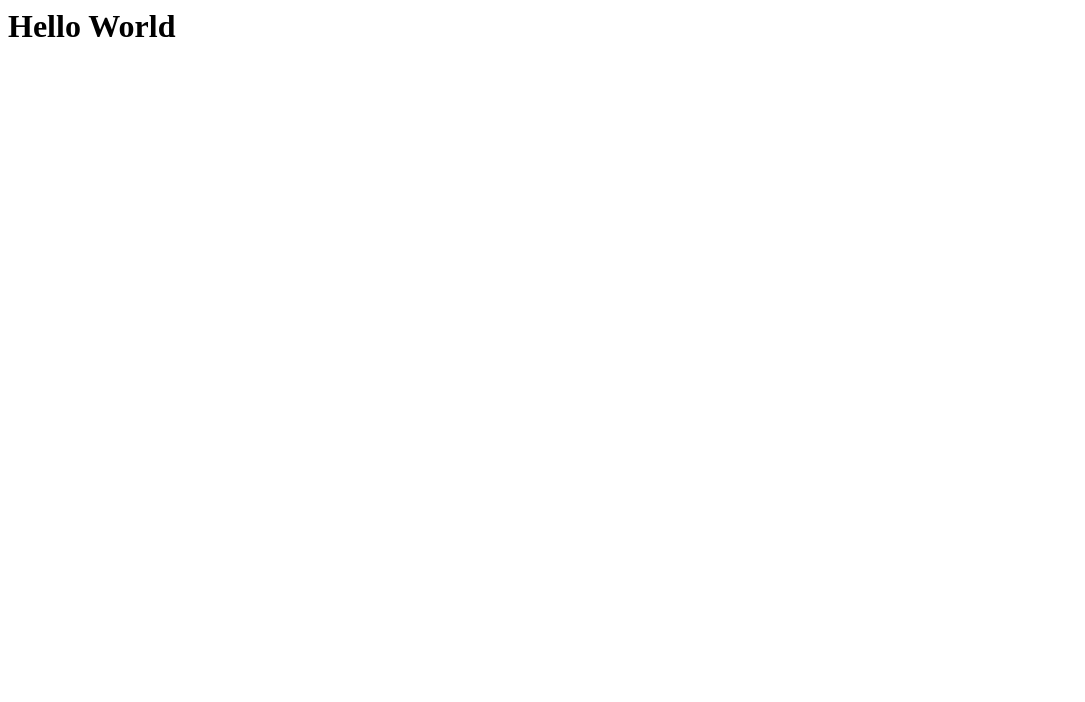
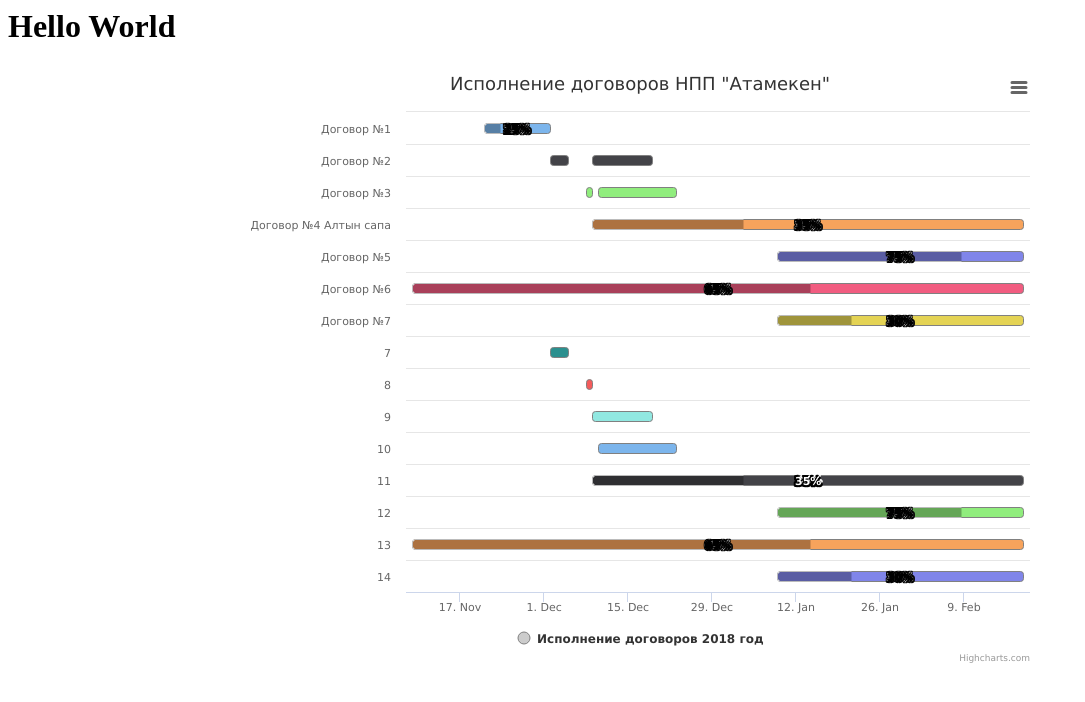
Before and after one commit to ahanseri/ahanseri.github.io, a plain HTML site: page index.html in a window 1280 px wide. Shown: the whole page, without its empty margins (0-1085 px from the left). Drawn offline with nearby package versions, Linux system fonts and the light colour scheme.

Commit message:
edit html with dashb

```diff
--- a/index.html
+++ b/index.html
@@ -1 +1,140 @@
 <h1>Hello World</h1>
+
+<style>
+@import 'https://code.highcharts.com/css/highcharts.css';
+
+#container {
+    min-width: 300px;
+    max-width: 800px;
+    height: 600px;
+    margin: 1em auto;
+}
+
+.highcharts-xrange-series .highcharts-point {
+	stroke-width: 1px;
+	stroke: gray;
+}
+.highcharts-partfill-overlay {
+	fill: black;
+	fill-opacity: 0.3;
+}
+.highcharts-data-label text {
+	fill: white;
+	text-shadow: 1px 1px black, -1px 1px black, -1px -1px black, 1px -1px ;
+}
+</style>
+
+<script src="https://code.highcharts.com/js/highcharts.js"></script>
+<script src="https://code.highcharts.com/js/modules/xrange.js"></script>
+<script src="https://code.highcharts.com/js/modules/exporting.js"></script>
+
+<div id="container"></div>
+
+<script>
+Highcharts.chart('container', {
+    chart: {
+        type: 'xrange'
+    },
+    title: {
+        text: 'Исполнение договoров НПП "Атамекен"'
+    },
+    xAxis: {
+        type: 'datetime'
+    },
+    yAxis: {
+        title: {
+            text: ''
+        },
+        categories: ['Договор №1', 'Договор №2', 'Договор №3', 'Договор №4 Алтын сапа','Договор №5', 'Договор №6', 'Договор №7'],
+        reversed: true
+    },
+    series: [{
+        name: 'Исполнение договоров 2018 год',
+         pointPadding: 1,
+         groupPadding: 10,
+        pointWidth: 10,
+        data: [{
+            x: Date.UTC(2014, 10, 21),
+            x2: Date.UTC(2014, 11, 2),
+            y: 0,
+            partialFill: 0.25
+        }, {
+            x: Date.UTC(2014, 11, 2),
+            x2: Date.UTC(2014, 11, 5),
+            y: 1
+        }, {
+            x: Date.UTC(2014, 11, 8),
+            x2: Date.UTC(2014, 11, 9),
+            y: 2
+        }, {
+            x: Date.UTC(2014, 11, 9),
+            x2: Date.UTC(2014, 11, 19),
+            y: 1
+        }, {
+            x: Date.UTC(2014, 11, 10),
+            x2: Date.UTC(2014, 11, 23),
+            y: 2
+        }, {
+            x: Date.UTC(2014, 11, 9),
+            x2: Date.UTC(2015, 1, 19),
+            y: 3,
+            partialFill: 0.35
+        }, {
+            x: Date.UTC(2015, 0, 9),
+            x2: Date.UTC(2015, 1, 19),
+            y: 4,
+            partialFill: 0.75
+        }, {
+            x: Date.UTC(2014, 10, 9),
+            x2: Date.UTC(2015, 1, 19),
+            y: 5,
+            partialFill: 0.65
+        }, {
+            x: Date.UTC(2014, 12, 9),
+            x2: Date.UTC(2015, 1, 19),
+            y: 6,
+            partialFill: 0.30
+        }, {
+            x: Date.UTC(2014, 11, 2),
+            x2: Date.UTC(2014, 11, 5),
+            y: 7
+        }, {
+            x: Date.UTC(2014, 11, 8),
+            x2: Date.UTC(2014, 11, 9),
+            y: 8
+        }, {
+            x: Date.UTC(2014, 11, 9),
+            x2: Date.UTC(2014, 11, 19),
+            y: 9
+        }, {
+            x: Date.UTC(2014, 11, 10),
+            x2: Date.UTC(2014, 11, 23),
+            y: 10
+        }, {
+            x: Date.UTC(2014, 11, 9),
+            x2: Date.UTC(2015, 1, 19),
+            y: 11,
+            partialFill: 0.35
+        }, {
+            x: Date.UTC(2015, 0, 9),
+            x2: Date.UTC(2015, 1, 19),
+            y:12,
+            partialFill: 0.75
+        }, {
+            x: Date.UTC(2014, 10, 9),
+            x2: Date.UTC(2015, 1, 19),
+            y: 13,
+            partialFill: 0.65
+        }, {
+            x: Date.UTC(2014, 12, 9),
+            x2: Date.UTC(2015, 1, 19),
+            y: 14,
+            partialFill: 0.30
+        }],
+        dataLabels: {
+            enabled: true
+        }
+    }]
+
+});
+</script>
```
